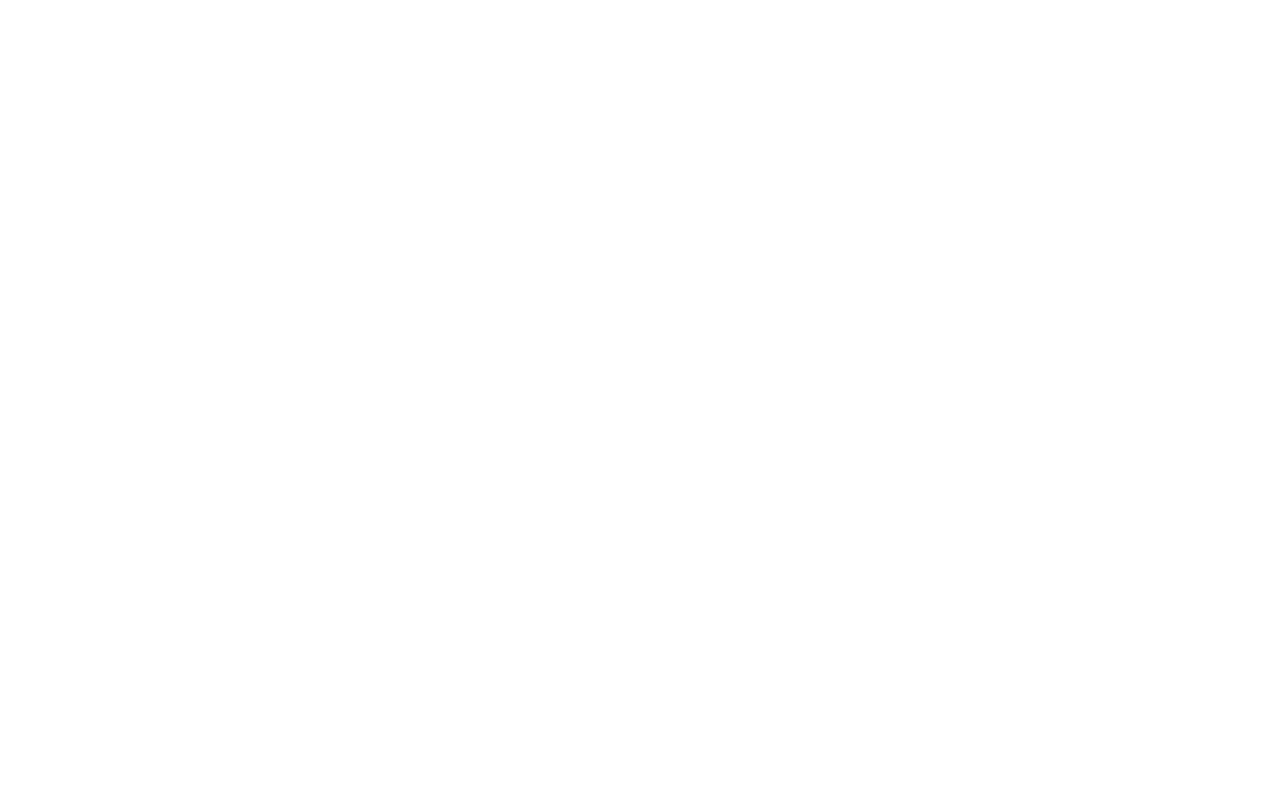
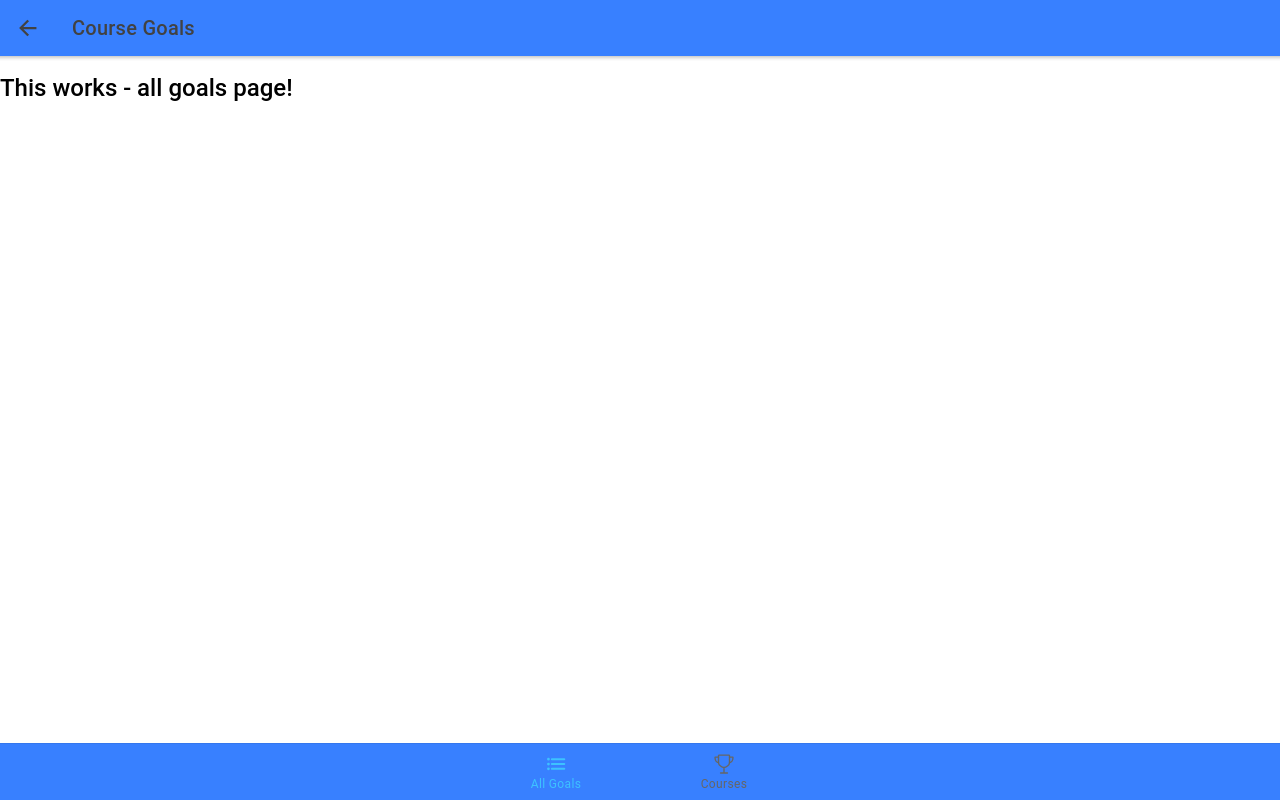
Before and after one commit to joel/Ionic-Courses-App, a React (Create React App) app: page /all-goals in a window 1280 px wide. Built offline with nearby package versions, Linux system fonts and the light colour scheme; the HTML template or start-up script is replaced by a standard one.

Commit message:
Add Tabs Navigation

```diff
--- a/src/App.tsx
+++ b/src/App.tsx
@@ -1,13 +1,15 @@
 import React from 'react';
 
-import { Route } from 'react-router-dom';
+import { Route, Redirect } from 'react-router-dom';
 
-import { IonApp, IonRouterOutlet } from '@ionic/react'
+import { IonApp, IonRouterOutlet, IonTabBar, IonTabs, IonTabButton, IonIcon, IonLabel } from '@ionic/react'
+import { list, trophyOutline } from 'ionicons/icons';
 
 import { IonReactRouter } from '@ionic/react-router'
 
 import Courses from './pages/Courses';
 import CourseGoals from './pages/CourseGoals';
+import AllGoals from './pages/AllGoals';
 
 /* Core CSS required for Ionic components to work properly */
 import '@ionic/react/css/core.css';
@@ -27,20 +29,39 @@
 
 /* Theme variables */
 import './theme/variables.css';
-
-import './pages/Courses';
+import './theme/theme.css';
 
 const App: React.FC = () => (
   <IonApp>
     <IonReactRouter>
+      <IonTabs>
         <IonRouterOutlet>
-        <Route path='/' exact>
+          <Route path='/courses' exact>
             <Courses />
           </Route>
           <Route path='/course-goals'>
             <CourseGoals />
           </Route>
+          <Route path='/all-goals'>
+            <AllGoals />
+          </Route>
+          <Redirect to='/courses' />
         </IonRouterOutlet>
+        <IonTabBar slot='bottom'>
+          <IonTabButton tab='all-goals' href='/all-goals'>
+            <IonIcon icon={list} />
+            <IonLabel>
+              All Goals
+            </IonLabel>
+          </IonTabButton>
+          <IonTabButton tab='courses' href='/courses'>
+            <IonIcon icon={trophyOutline} />
+            <IonLabel>
+              Courses
+            </IonLabel>
+          </IonTabButton>
+        </IonTabBar>
+      </IonTabs>
     </IonReactRouter>
   </IonApp>
 );
--- /dev/null
+++ b/src/pages/AllGoals.tsx
@@ -0,0 +1,27 @@
+import React from 'react';
+
+import { IonHeader, IonContent, IonToolbar, IonTitle, IonPage, IonButtons, IonBackButton } from '@ionic/react';
+
+const AllGoals: React.FC = () => {
+  return (
+    <IonPage>
+      <IonHeader>
+        <IonToolbar>
+          <IonButtons slot='start'>
+            <IonBackButton defaultHref='/' />
+          </IonButtons>
+          <IonTitle>
+            Course Goals
+          </IonTitle>
+        </IonToolbar>
+      </IonHeader>
+      <IonContent>
+        <h2>
+          This works - all goals page!
+        </h2>
+      </IonContent>
+    </IonPage>
+  );
+};
+
+export default AllGoals;
--- /dev/null
+++ b/src/theme/theme.css
@@ -0,0 +1,5 @@
+:root {
+  --ion-toolbar-background: var(--ion-color-primary);
+  --ion-tab-bar-background: var(--ion-color-primary);
+  --ion-tab-bar-color-selected: var(--ion-color-secondary);
+}
```
Lines whose indentation alone changed are shown as unchanged.
